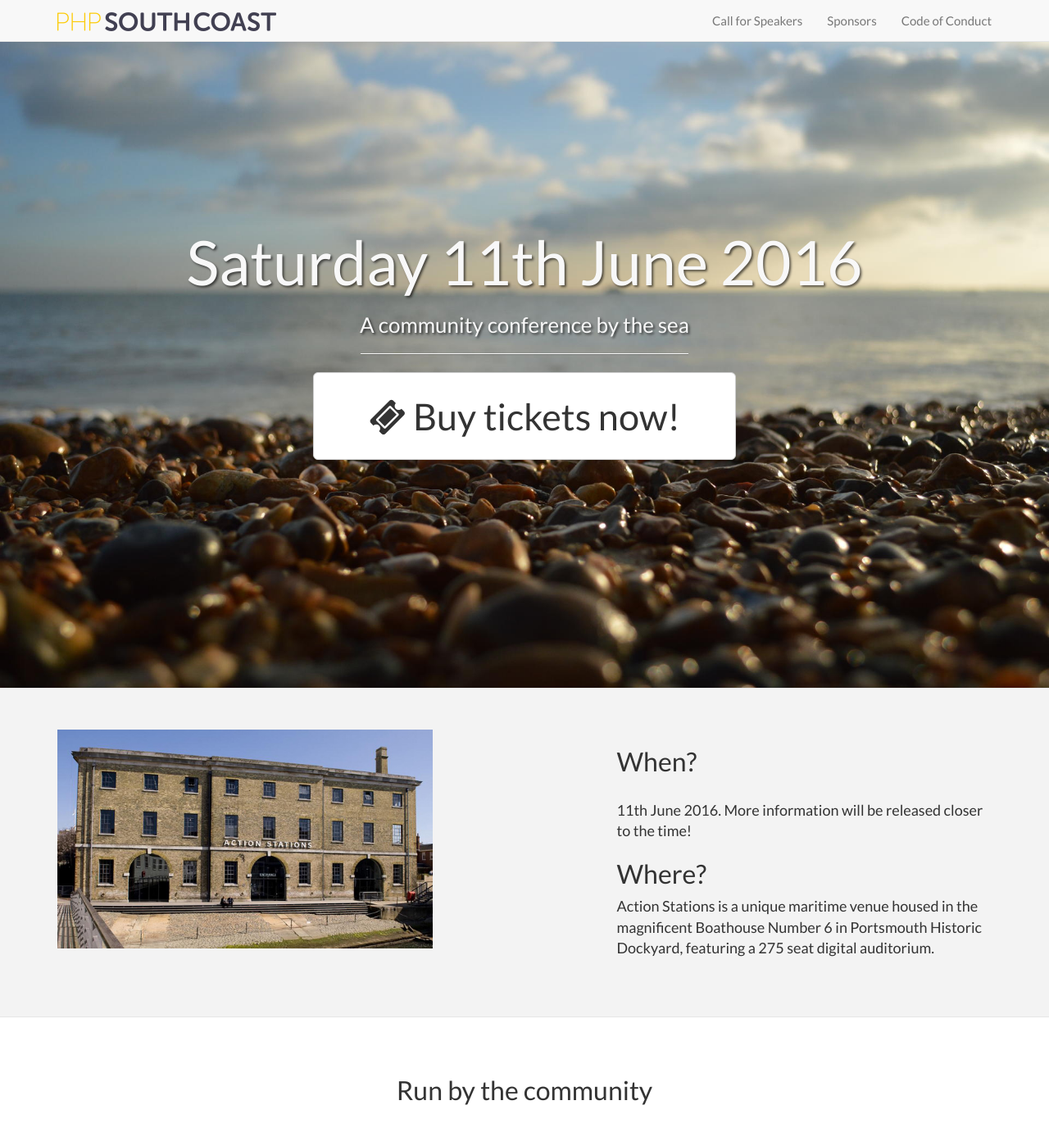
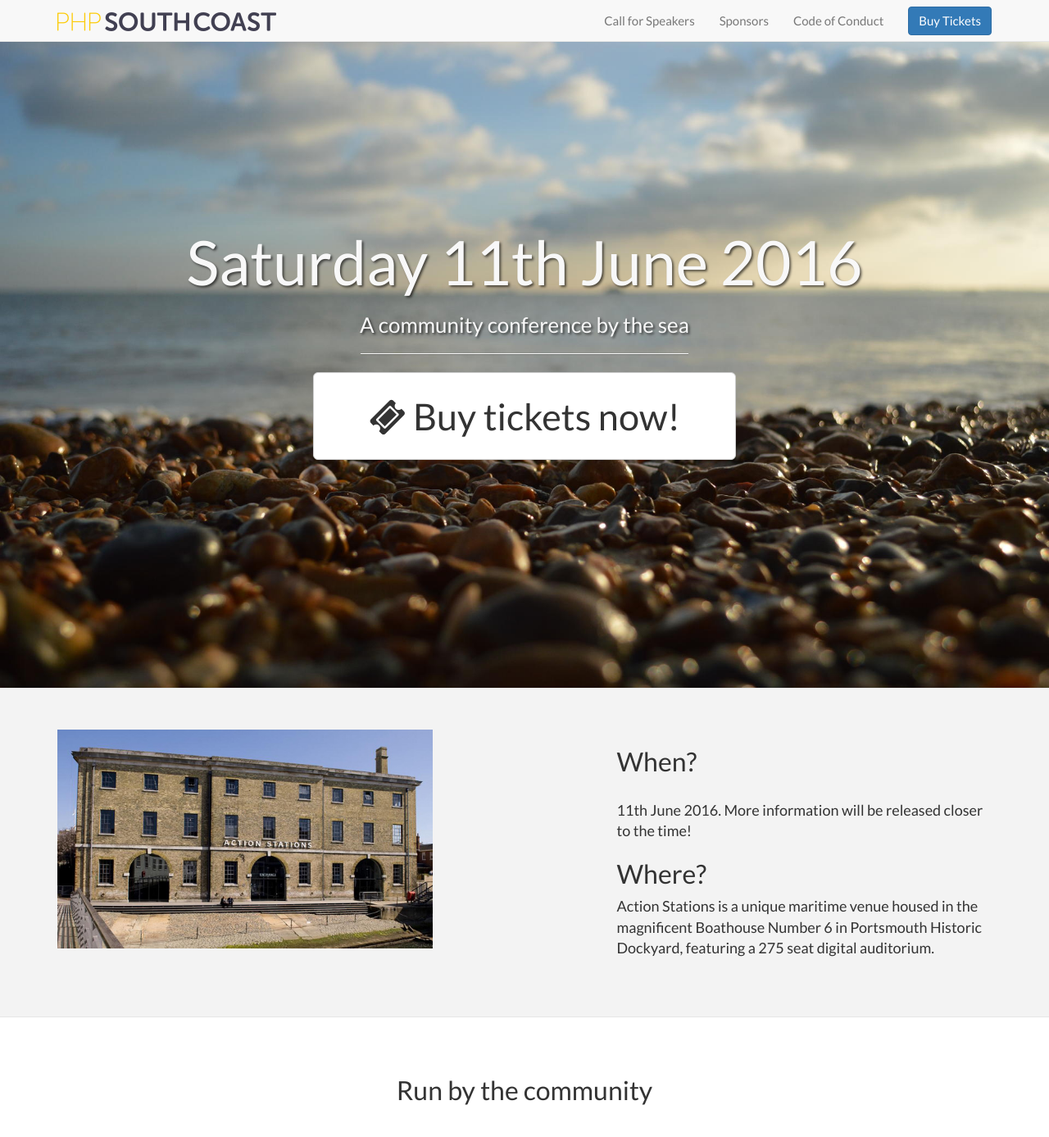
Before and after one commit to phphants/php-south-coast-2016, a Jekyll site: the page built from index.html, in a window 1280 px wide and 1400 px high. Shown: the top 1387 px of the window at 82% size. Built offline with Jekyll 4.4.1, drawn with Linux system fonts in a browser that asks for light colours.

Commit message:
Add extra buy tickets button to nav
Also make the main buy button smaller on mobiles

```diff
--- a/_config.yml
+++ b/_config.yml
@@ -34,3 +34,5 @@ social:
     url: https://www.facebook.com/events/196502660697792
   - title: github
     url: https://github.com/phphants/php-south-coast-2016
+
+ticketsUrl: http://www.eventbrite.com/e/php-south-coast-conference-2016-tickets-20336186080?aff=weblanding
--- a/_includes/nav.html
+++ b/_includes/nav.html
@@ -26,6 +26,13 @@
                         {% endif %}
                     {% endif %}
                 {% endfor %}
+               <li>
+                   <form action="{{site.ticketsUrl}}" class="navbar-form">
+                       <button type="submit" class="btn btn-primary">
+                           Buy Tickets
+                       </button>
+                   </form>
+               </li>
             </ul>
         </div>
         <!-- /.navbar-collapse -->
--- a/_sass/_variables.scss
+++ b/_sass/_variables.scss
@@ -5,4 +5,13 @@ $footer-bg-color: darken($main-bg-color, 2%);
 $alt-content-bg-color: darken($main-bg-color, 2%);
 $alt-content-border-color: darken($alt-content-bg-color, 5%);
 
+$phpsc-yellow: #FCCB0A;
+$phpsc-blue: #434253;
+
+
+// Bootstrap overrides:
+
 $font-size-base: 15px;
+
+// collapse the nav at <993px because the logo and nav buttons take up quite a bit of space
+$grid-float-breakpoint: 992px;
--- a/css/site.scss
+++ b/css/site.scss
@@ -65,16 +65,19 @@ h6 {
     text-shadow: 2px 2px 3px rgba(0,0,0,0.6);
 }
 
-.intro-message a {
-    white-space: normal;
-    font-size: 3em;
-    padding: 0.5em 1.5em;
-    //background-color: rgba(255,207,6, 1)
+.intro-message {
+    a,
+    a:hover,
+    a:active,
+    a:focus {
+        white-space: normal;
+        font-size: 3em;
+        padding: 0.5em 1.5em;
+        //background-color: rgba(255,207,6, 1)
+    }
 }
 
 .intro-message a:hover {
-    font-size: 3em;
-    padding: 0.5em 1.5em;
     //background-color: rgb(230, 188, 5)
 }
 
@@ -89,6 +92,7 @@ h6 {
 
     .intro-message a {
         padding: 0.5em;
+        font-size: 2em;
     }
 
     .intro-message a:hover {
@@ -150,6 +154,18 @@ h6 {
     }
 }
 
+@media(max-width: $grid-float-breakpoint) {
+    nav {
+        ul.nav {
+            li {
+                form {
+                    margin: 0;
+                }
+            }
+        }
+    }
+}
+
 @media(max-width:767px) {
     .banner h2 {
         margin: 0;
--- a/index.html
+++ b/index.html
@@ -14,7 +14,7 @@ order: 1
                         <h1>{{ site.confDate }}</h1>
                         <h3>{{ page.subTitle }}</h3>
                         <hr class="intro-divider">
-                        <a href="http://www.eventbrite.com/e/php-south-coast-conference-2016-tickets-20336186080?aff=weblanding" class="btn btn-default btn-lg">
+                        <a href="{{site.ticketsUrl}}" class="btn btn-default btn-lg">
                             <i class="fa fa-ticket"></i>
                             <span>Buy tickets now!</span>
                         </a>
```
